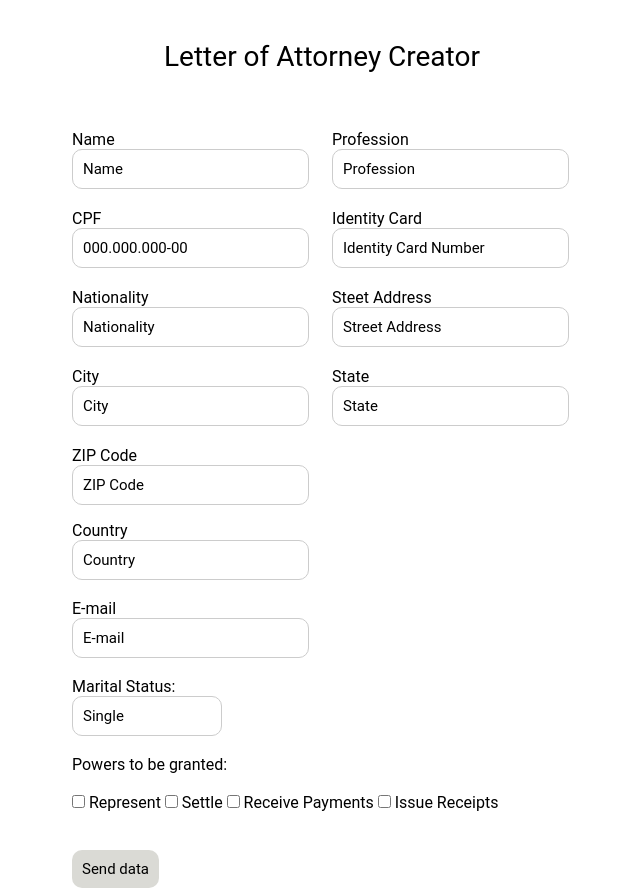
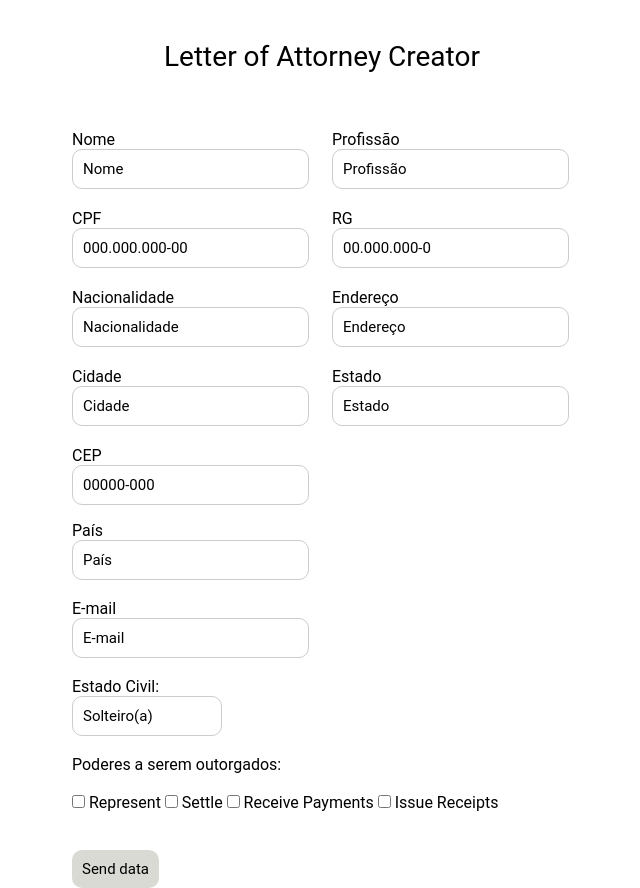
Before and after one commit to luizaclemos/letter-of-attorney-creator, a Django app: template djangofile/templates/index.html in a window 1280 px wide. Shown: the whole page, without its empty margins (318-958 px from the left). Run offline with Django 3.2, Linux system fonts and the light colour scheme; the template is opened without the code that fills it, so the values that code supplies are empty.

Commit message:
update index.html

```diff
--- a/djangofile/templates/index.html
+++ b/djangofile/templates/index.html
@@ -20,15 +20,15 @@
             {% csrf_token %}
             <div class="form-row">
                 <div class="form-group">
-                    <label for="name">Name</label>
+                    <label for="name">Nome</label>
                     <br>
-                    <input type="text" id="name" name="name" placeholder="Name" required>
+                    <input type="text" id="name" name="name" placeholder="Nome" required>
                 </div>
 
                 <div class="form-group">
-                    <label for="profession">Profession</label>
+                    <label for="profession">Profissão</label>
                     <br>
-                    <input type="text" id="profession" name="profession" placeholder="Profession" required>
+                    <input type="text" id="profession" name="profession" placeholder="Profissão" required>
                 </div>
 
                 <div class="form-group">
@@ -38,64 +38,64 @@
                 </div>
 
                 <div class="form-group">
-                    <label for="identity_card">Identity Card</label>
+                    <label for="identity_card">RG</label>
                     <br>
-                    <input type="text" id="identity_card" name="identity_card" placeholder="Identity Card Number" required>
+                    <input type="text" id="identity_card" name="identity_card" placeholder="00.000.000-0" required>
                 </div>
 
                 <div class="form-group">
-                    <label for="nationality">Nationality</label>
+                    <label for="nationality">Nacionalidade</label>
                     <br>
-                    <input type="text" id="nationality" name="nationality" placeholder="Nationality" required>
+                    <input type="text" id="nationality" name="nationality" placeholder="Nacionalidade" required>
                 </div>
 
                 <div class="form-group">
-                    <label for="street">Steet Address</label>
+                    <label for="street">Endereço</label>
                     <br>
-                    <input type="text" id="street" name="street" placeholder="Street Address" required>
+                    <input type="text" id="street" name="street" placeholder="Endereço" required>
                 </div>
 
                 <div class="form-group">
-                    <label for="city">City</label>
+                    <label for="city">Cidade</label>
                     <br>
-                    <input type="text" id="city" name="city" placeholder="City" required>
+                    <input type="text" id="city" name="city" placeholder="Cidade" required>
                 </div>
 
                 <div class="form-group">
-                    <label for="state">State</label>
+                    <label for="state">Estado</label>
                     <br>
-                    <input type="text" id="state" name="state" placeholder="State" required>
+                    <input type="text" id="state" name="state" placeholder="Estado" required>
                 </div>
 
                 <div class="form-group">
-                    <label for="zipcode">ZIP Code</label>
+                    <label for="zipcode">CEP</label>
                     <br>
-                    <input type="text" id="zipcode" name="zipcode" placeholder="ZIP Code" required>
+                    <input type="text" id="zipcode" name="zipcode" placeholder="00000-000" required>
                 </div>
             </div>
 
-            <label for="country">Country</label>
+            <label for="country">País</label>
             <br>
-            <input type="text" id="country" name="country" placeholder="Country" required>
+            <input type="text" id="country" name="country" placeholder="País" required>
             <br><br>
             <label for="email">E-mail</label>
             <br>
             <input type="email" id="email" name="email" placeholder="E-mail">
             <br><br>
-            <label for="maritalstatus">Marital Status:</label>
+            <label for="maritalstatus">Estado Civil:</label>
             <br>
             <select name="maritalstatus" id="maritalstatus">
-                <option value="Single">Single</option>
-                <option value="Married">Married</option>
-                <option value="Divorced">Divorced</option>
-                <option value="Widowed">Widowed</option>
-                <option value="Separated">Separated</option>
+                <option value="Single">Solteiro(a)</option>
+                <option value="Married">Casado(a)</option>
+                <option value="Divorced">Divorciado(a)</option>
+                <option value="Widowed">Viúvo(a)</option>
+                <option value="Separated">Separado(a)</option>
             </select>
             <br><br>
             <fieldset>
-                <legend>Powers to be granted:</legend>
+                <legend>Poderes a serem outorgados:</legend>
                 <br>
-                <input type="checkbox" id="representpower" name="powers[]" value="represent">
+                <input type="checkbox" id="representpower" name="powers[]" value="representar">
                 <label for="representpower">Represent</label>
                 <input type="checkbox" id="settlepower" name="powers[]" value="settle">
                 <label for="settlepower">Settle</label>
```
